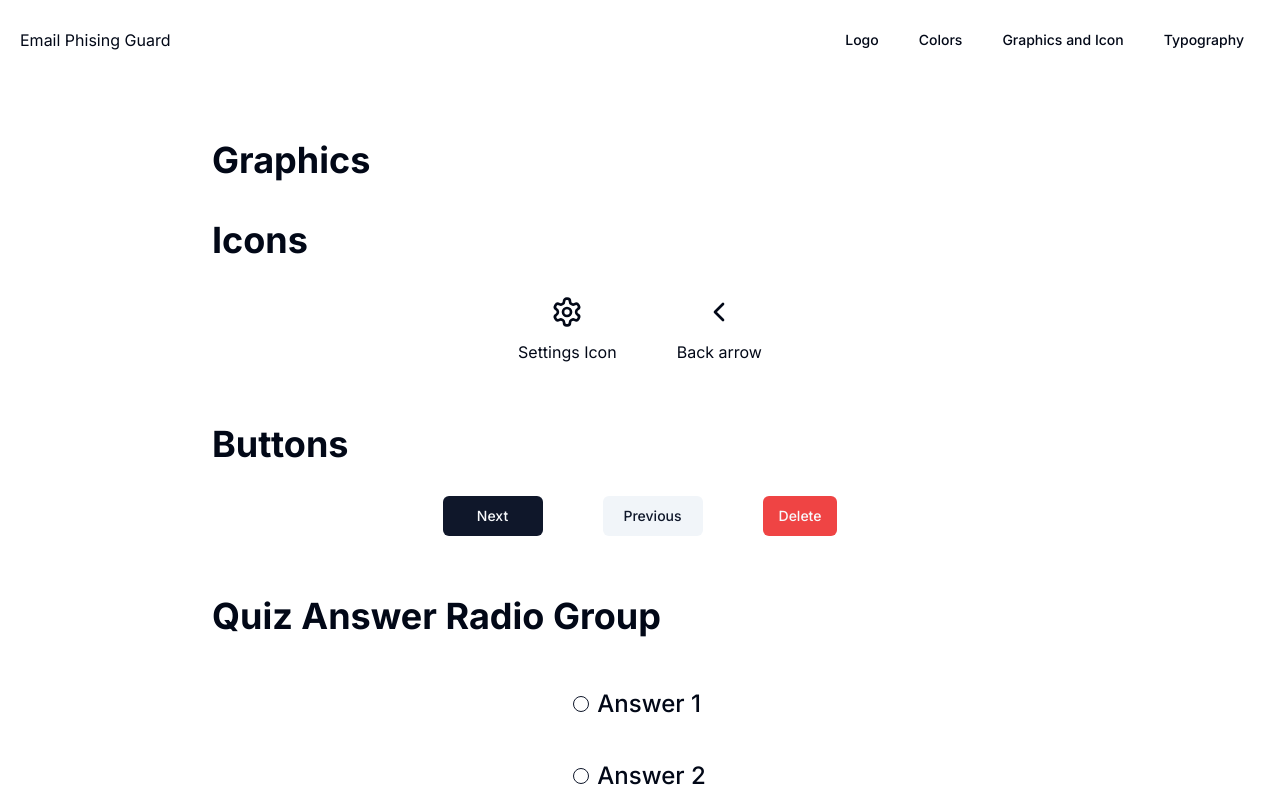
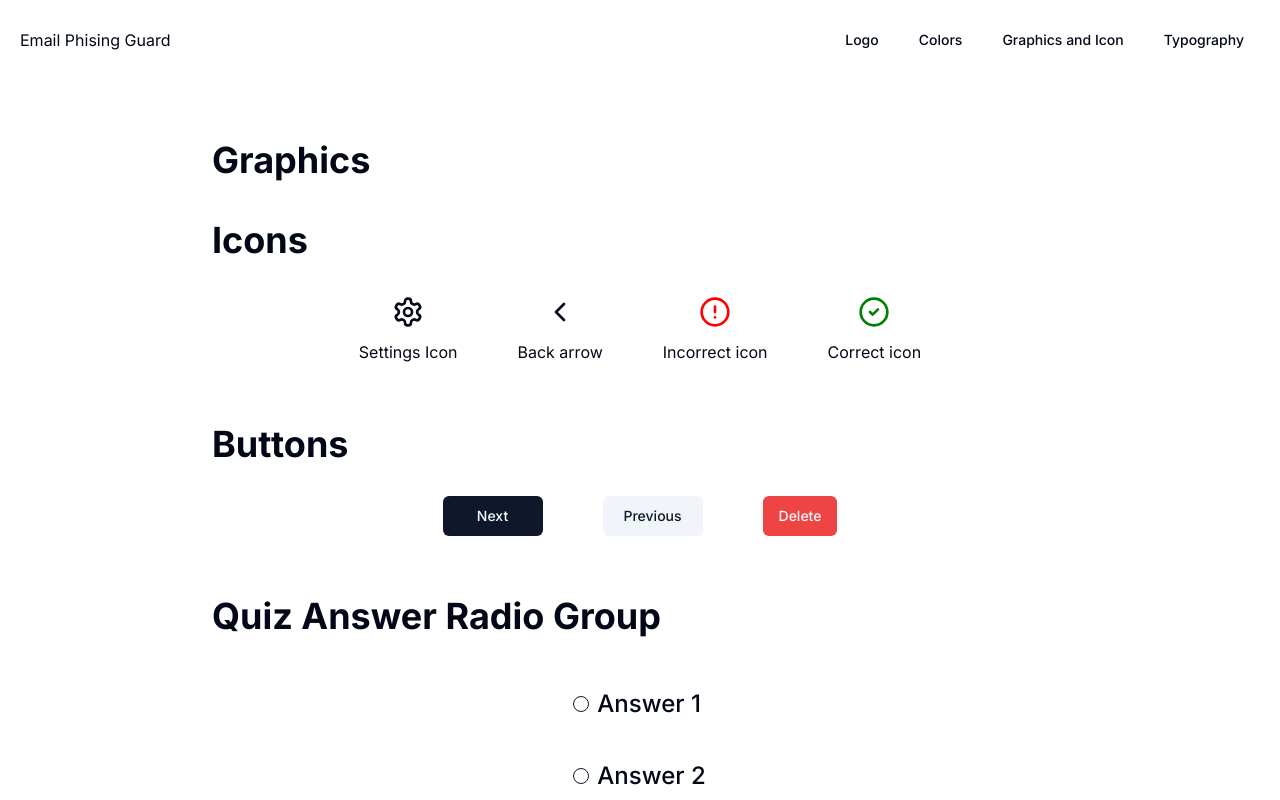
Before and after one commit to Email-Phising-Guard/styleguide, a Next.js app: page /graphics-icon in a window 1280 px wide. Shown: the top 800 px of the page. Built offline with nearby package versions, Linux system fonts and the light colour scheme.

Commit message:
Finish icons and components

```diff
--- a/src/app/graphics-icon/page.tsx
+++ b/src/app/graphics-icon/page.tsx
@@ -5,7 +5,7 @@ import { Label } from "@/components/ui/label";
 import { RadioGroup, RadioGroupItem } from "@/components/ui/radio-group";
 import { Switch } from "@/components/ui/switch";
 import { Textarea } from "@/components/ui/textarea";
-import { ChevronLeft, Settings } from "lucide-react";
+import { AlertCircle, CheckCircle2, ChevronLeft, Settings } from "lucide-react";
 
 export default function GraphicIconsPage() {
   return (
@@ -16,7 +16,7 @@ export default function GraphicIconsPage() {
       </section>
       <section className="my-10">
         <h2 className="text-4xl font-bold mb-3">Icons</h2>
-        <div className="flex gap-5 items-center justify-center">
+        <div className="flex gap-5 items-end justify-center">
           <div className="flex flex-col gap-2 items-center p-5">
             <Button className="p-1" variant="ghost" size="icon">
               <Settings className="w-10 h-10" />
@@ -28,6 +28,18 @@ export default function GraphicIconsPage() {
               <ChevronLeft className="w-10 h-10" />
             </Button>
             <span>Back arrow</span>
+          </div>
+          <div className="flex flex-col gap-2 items-center p-5">
+            <Button className="p-1" variant="ghost" size="icon">
+              <AlertCircle className="w-10 h-10" stroke="red" />
+            </Button>
+            <span>Incorrect icon</span>
+          </div>
+          <div className="flex flex-col gap-2 items-center p-5">
+            <Button className="p-1" variant="ghost" size="icon">
+              <CheckCircle2 className="w-10 h-10" stroke="green" />
+            </Button>
+            <span>Correct icon</span>
           </div>
         </div>
       </section>
```
